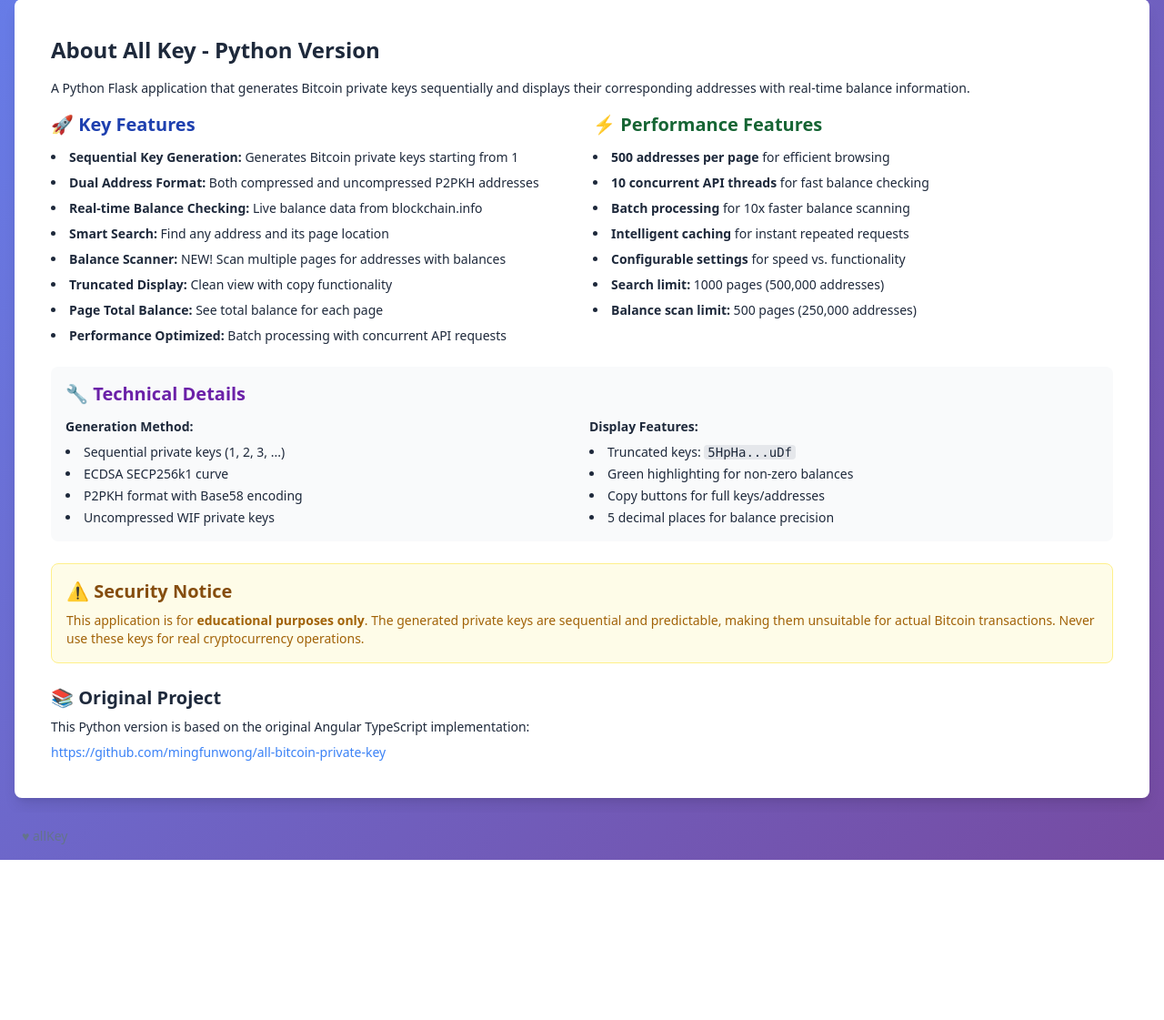
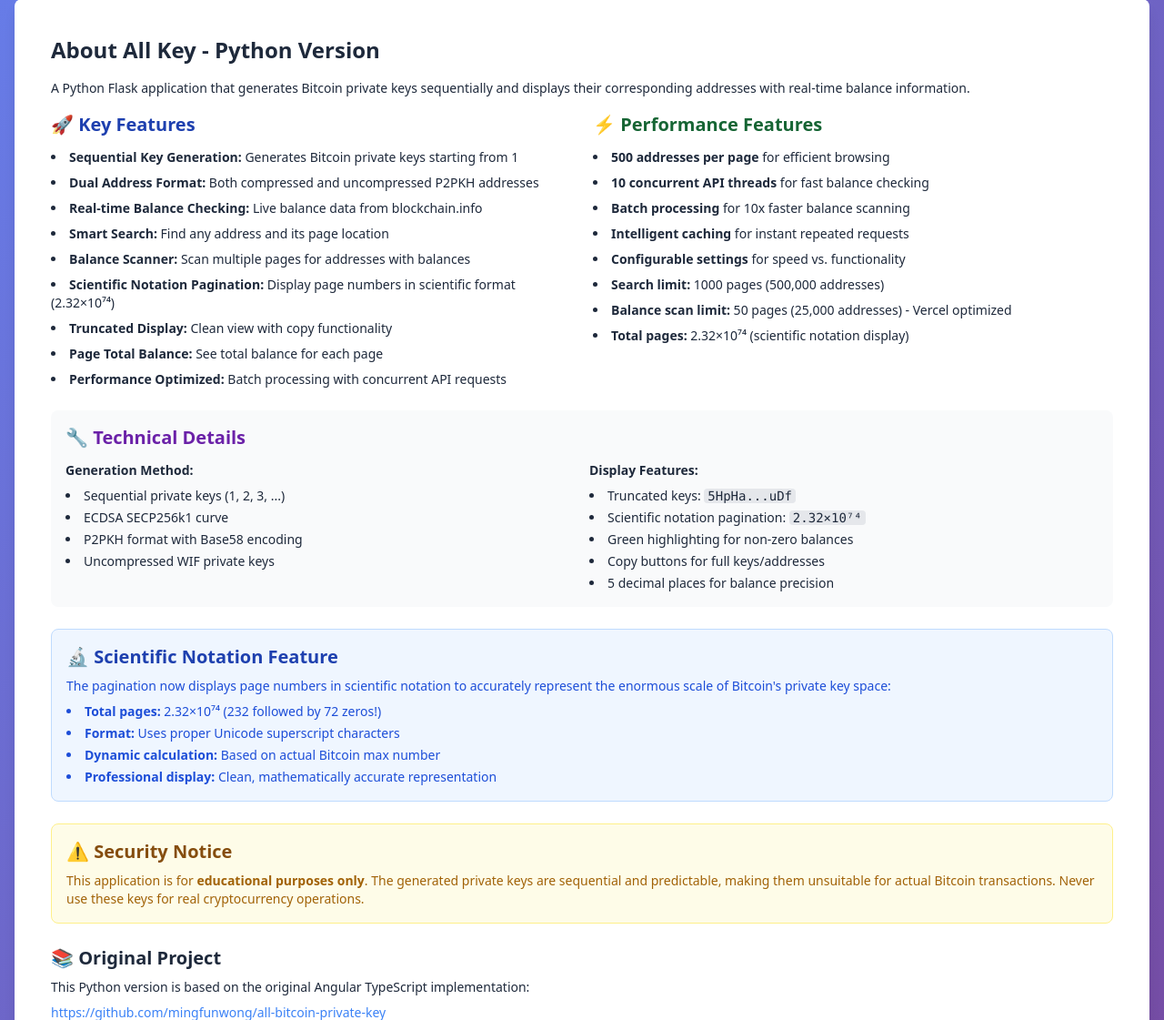
Before and after one commit to ravigohel/all-bitcoin-keys, a Flask app: page /about in a window 1280 px wide. Shown: the part 101-1222 px from the top of the page at 91% size. Before the commit the page ends 1046 px from the top, so only its background shows below. Run offline with Flask 3, Linux system fonts and the light colour scheme; some libraries are stand-ins or nearby versions.

Commit message:
Update all pages with latest features and scientific notation
- Update About page with scientific notation feature and latest performance specs
- Add dedicated Scientific Notation Feature section with technical details
- Update Search page to reflect current search limits (1000 pages)
- Update README.md with comprehensive scientific notation documentation
- Add scientific notation to performance comparison table
- Update Balance Scanner limits to Vercel-optimized 50 pages
- Update performance examples and configuration details
- Ensure all pages consistently reflect latest features and optimizations

```diff
--- a/templates/about.html
+++ b/templates/about.html
@@ -16,7 +16,8 @@
                     <li><strong>Dual Address Format:</strong> Both compressed and uncompressed P2PKH addresses</li>
                     <li><strong>Real-time Balance Checking:</strong> Live balance data from blockchain.info</li>
                     <li><strong>Smart Search:</strong> Find any address and its page location</li>
-                    <li><strong>Balance Scanner:</strong> NEW! Scan multiple pages for addresses with balances</li>
+                    <li><strong>Balance Scanner:</strong> Scan multiple pages for addresses with balances</li>
+                    <li><strong>Scientific Notation Pagination:</strong> Display page numbers in scientific format (2.32×10⁷⁴)</li>
                     <li><strong>Truncated Display:</strong> Clean view with copy functionality</li>
                     <li><strong>Page Total Balance:</strong> See total balance for each page</li>
                     <li><strong>Performance Optimized:</strong> Batch processing with concurrent API requests</li>
@@ -32,7 +33,8 @@
                     <li><strong>Intelligent caching</strong> for instant repeated requests</li>
                     <li><strong>Configurable settings</strong> for speed vs. functionality</li>
                     <li><strong>Search limit:</strong> 1000 pages (500,000 addresses)</li>
-                    <li><strong>Balance scan limit:</strong> 500 pages (250,000 addresses)</li>
+                    <li><strong>Balance scan limit:</strong> 50 pages (25,000 addresses) - Vercel optimized</li>
+                    <li><strong>Total pages:</strong> 2.32×10⁷⁴ (scientific notation display)</li>
                 </ul>
             </div>
         </div>
@@ -53,12 +55,26 @@
                     <h3 class="font-semibold mb-2">Display Features:</h3>
                     <ul class="list-disc list-inside space-y-1">
                         <li>Truncated keys: <code class="bg-gray-200 px-1 rounded">5HpHa...uDf</code></li>
+                        <li>Scientific notation pagination: <code class="bg-gray-200 px-1 rounded">2.32×10⁷⁴</code></li>
                         <li>Green highlighting for non-zero balances</li>
                         <li>Copy buttons for full keys/addresses</li>
                         <li>5 decimal places for balance precision</li>
                     </ul>
                 </div>
             </div>
+        </div>
+
+        <div class="mt-6 p-4 bg-blue-50 border border-blue-200 rounded-lg">
+            <h2 class="text-xl font-semibold mb-2 text-blue-800">🔬 Scientific Notation Feature</h2>
+            <p class="text-sm text-blue-700 mb-2">
+                The pagination now displays page numbers in scientific notation to accurately represent the enormous scale of Bitcoin's private key space:
+            </p>
+            <ul class="list-disc list-inside text-sm text-blue-700 space-y-1">
+                <li><strong>Total pages:</strong> 2.32×10⁷⁴ (232 followed by 72 zeros!)</li>
+                <li><strong>Format:</strong> Uses proper Unicode superscript characters</li>
+                <li><strong>Dynamic calculation:</strong> Based on actual Bitcoin max number</li>
+                <li><strong>Professional display:</strong> Clean, mathematically accurate representation</li>
+            </ul>
         </div>
 
         <div class="mt-6 p-4 bg-yellow-50 border border-yellow-200 rounded-lg">
--- a/templates/search.html
+++ b/templates/search.html
@@ -31,7 +31,7 @@
                        min="1"
                        class="w-24 px-3 py-2 border border-gray-300 rounded-lg focus:ring-2 focus:ring-blue-500 focus:border-transparent">
                 <span class="text-sm text-gray-500">
-                    (Default: 1, No limit)
+                    (Default: 1, Searches up to 1000 pages)
                 </span>
             </div>
         </div>
```
Also changed, not shown: README.md.
